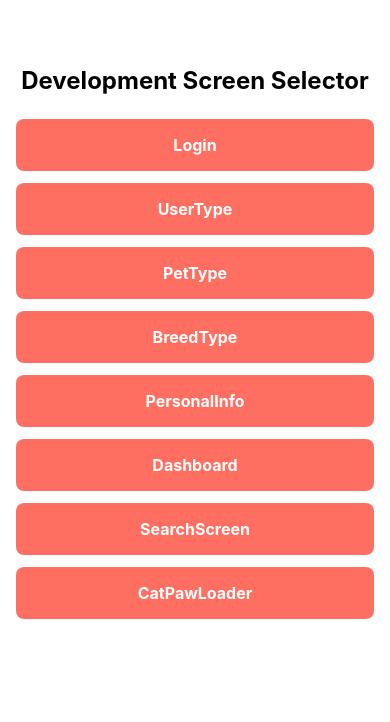
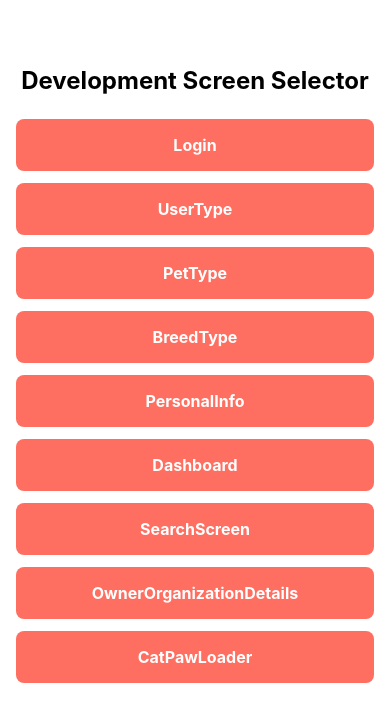
Before and after one commit to kashishksy/MAPD726_Team5_PawfectMatch, a React Native app in the folder frontend/: screen /DevSelector in a window 390 px wide. Shown: the top 722 px of the page. Built offline with nearby package versions, Linux system fonts and the light colour scheme.

Commit message:
adding owner org details screen to dev screen selector

```diff
--- a/frontend/screens/DevScreenSelector.tsx
+++ b/frontend/screens/DevScreenSelector.tsx
@@ -9,6 +9,7 @@ const screens = [
   'PersonalInfo',
   'Dashboard',
   'SearchScreen',
+  'OwnerOrganizationDetails',
   'CatPawLoader'
 ];
 
```
